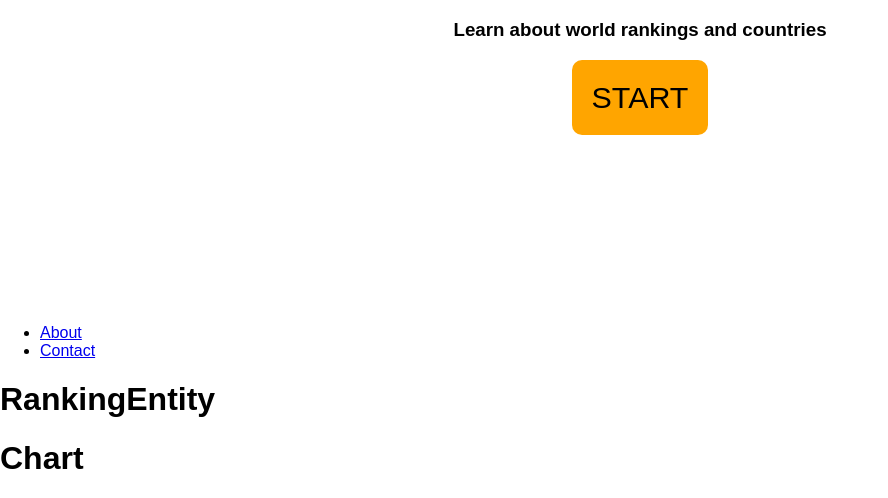
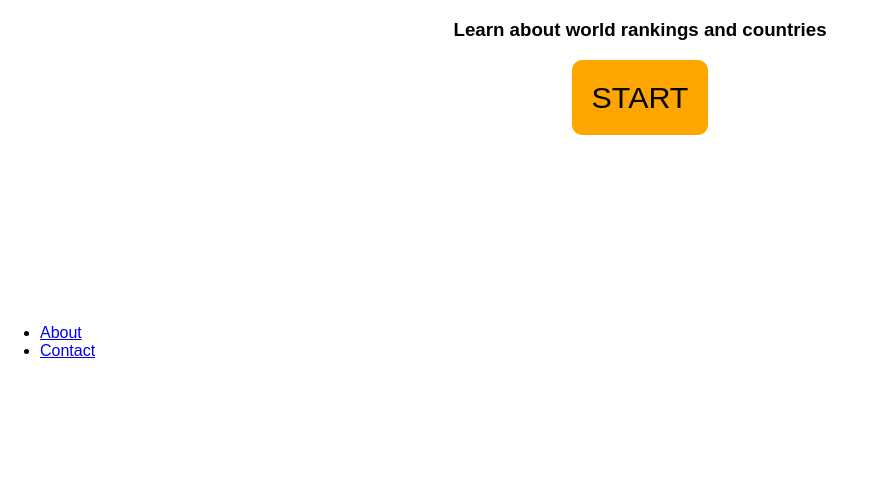
Before and after one commit to toledofernanda/Earthly, a React app: page public/index.html in a window 1280 px wide. Shown: the part 356-854 px from the top of the page, without its empty margins (0-888 px from the left). After the commit the page ends 800 px from the top, so only its background shows below. Built offline with nearby package versions, Linux system fonts and the light colour scheme.

Commit message:
removed unnecessary divs

```diff
--- a/public/index.html
+++ b/public/index.html
@@ -28,15 +28,5 @@
     <div id="root"></div>
 
 
-    <!-- just for testing RankingEntity  -->
-    <h1>RankingEntity</h1>
-    <div id="ranking-entity"></div>
-
-    <div id="filter"></div>
-
-    <h1>Chart</h1>
-
-    <div id="ranking"></div>
-
   </body>
 </html>
```
